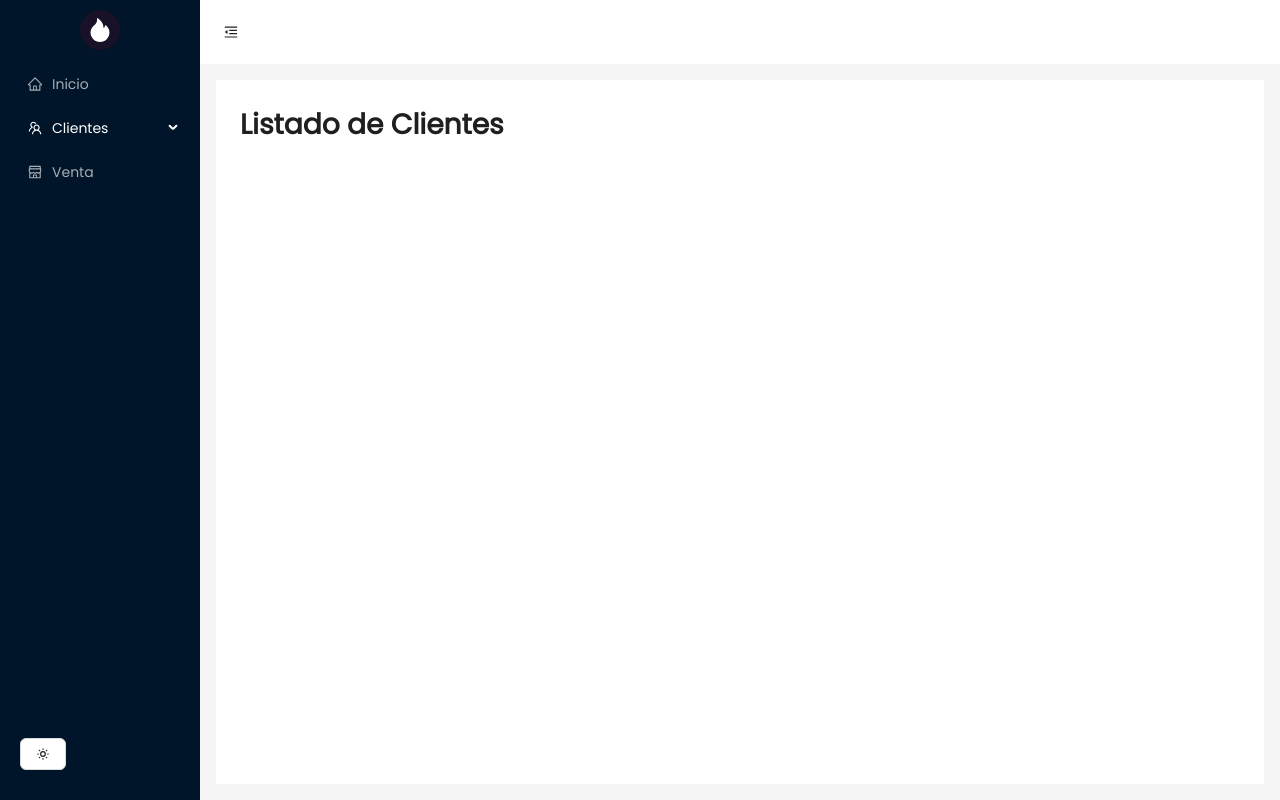
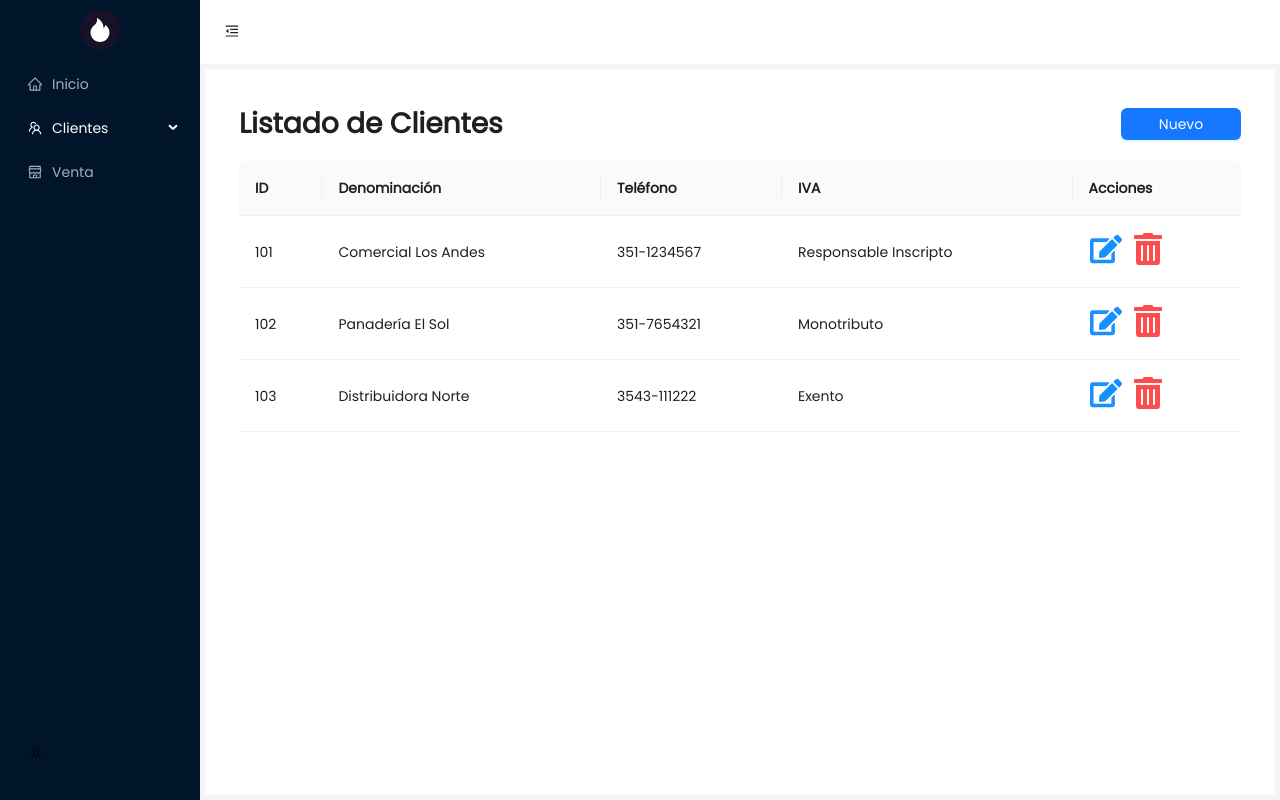
Before and after one commit to FacundoGSanchez/anotalo-ui, a React (Vite) app: page /clients in a window 1280 px wide. Built offline with nearby package versions, Linux system fonts and the light colour scheme.

Commit message:
Front-Clientes

```diff
--- a/src/components/MenuList.jsx
+++ b/src/components/MenuList.jsx
@@ -1,9 +1,19 @@
 import { Menu } from "antd";
-import { useLocation } from "react-router-dom";
+import { useLocation, useNavigate } from "react-router-dom";
 import menuItems from "../data/MenuItems.jsx";
 
-const MenuList = ({ darkTheme }) => {
+const MenuList = ({ darkTheme, isMobile, setCollapsed }) => {
   const location = useLocation();
+  const navigate = useNavigate();
+
+  const handleClick = ({ key }) => {
+    navigate(key);
+
+    // 👉 Si es mobile, colapsar (ocultar completamente)
+    if (isMobile) {
+      setCollapsed(true);
+    }
+  };
 
   return (
     <Menu
@@ -11,6 +21,7 @@ const MenuList = ({ darkTheme }) => {
       mode="inline"
       theme={darkTheme ? "dark" : "light"}
       selectedKeys={[location.pathname]}
+      onClick={handleClick}
     />
   );
 };
--- a/src/components/ThogleThemeButtons.jsx
+++ b/src/components/ThogleThemeButtons.jsx
@@ -4,10 +4,13 @@ import { Button } from "antd";
 const ThogleThemeButtons = ({ darkTheme, toggleTheme }) => {
   return (
     <div className="toggle-theme-btn">
-      <Button onClick={toggleTheme}>
-        {darkTheme ? <HiOutlineSun /> : <HiOutlineMoon />}
-      </Button>
+      <Button
+        onClick={toggleTheme}
+        type="text"
+        icon={darkTheme ? <HiOutlineSun /> : <HiOutlineMoon />}
+      />
     </div>
   );
 };
+
 export default ThogleThemeButtons;
--- /dev/null
+++ b/src/data/ClientData.jsx
@@ -0,0 +1,25 @@
+const intitialListClient = [
+  {
+    key: "1",
+    id: 101,
+    denominacion: "Comercial Los Andes",
+    telefono: "351-1234567",
+    iva: "Responsable Inscripto",
+  },
+  {
+    key: "2",
+    id: 102,
+    denominacion: "Panadería El Sol",
+    telefono: "351-7654321",
+    iva: "Monotributo",
+  },
+  {
+    key: "3",
+    id: 103,
+    denominacion: "Distribuidora Norte",
+    telefono: "3543-111222",
+    iva: "Exento",
+  },
+];
+
+export { intitialListClient };
--- a/src/data/MenuItems.jsx
+++ b/src/data/MenuItems.jsx
@@ -24,9 +24,9 @@ const menuItems = [
         label: <Link to="/clients">Listado</Link>,
       },
       {
-        key: "/clients/new",
+        key: "/clientsDetail",
         icon: <UserAddOutlined />,
-        label: <Link to="/clients/new">Nuevo</Link>,
+        label: <Link to="/clientsDetail">Nuevo</Link>,
       },
     ],
   },
--- a/src/index.css
+++ b/src/index.css
@@ -54,3 +54,27 @@
 .toggle {
   margin-left: 15px;
 }
+.client-list-container {
+  padding: 24px;
+}
+
+.client-list-header {
+  display: flex;
+  justify-content: space-between;
+  align-items: center;
+  margin-bottom: 16px;
+}
+
+.client-list-title {
+  margin: 0;
+}
+
+.client-list-button {
+  width: 120px;
+}
+
+.action-icon-button {
+  padding: 0;
+  height: auto;
+  width: auto;
+}
--- a/src/layout/MainLayout.jsx
+++ b/src/layout/MainLayout.jsx
@@ -10,7 +10,9 @@ const { Header, Sider, Content } = Layout;
 
 const MainLayout = () => {
   const [darkTheme, setDarkTheme] = useState(true);
-  const [collapsed, setCollapsed] = useState(false);
+  const [isMobile, setIsMobile] = useState(false);
+  const [mobileCollapsed, setMobileCollapsed] = useState(false);
+  const [desktopCollapsed, setDesktopCollapsed] = useState(false);
 
   const toggleTheme = () => setDarkTheme(!darkTheme);
 
@@ -18,30 +20,63 @@ const MainLayout = () => {
     token: { colorBgContainer },
   } = theme.useToken();
 
+  const handleToggle = () => {
+    if (isMobile) {
+      setMobileCollapsed((prev) => !prev);
+    } else {
+      setDesktopCollapsed((prev) => !prev);
+    }
+  };
+
   return (
     <Layout style={{ minHeight: "100vh" }}>
       <Sider
         collapsible
-        collapsed={collapsed}
+        collapsed={isMobile ? mobileCollapsed : desktopCollapsed}
+        collapsedWidth={isMobile ? 0 : 80}
+        breakpoint="md"
         trigger={null}
         className="sidebar"
         theme={darkTheme ? "dark" : "light"}
+        onBreakpoint={(broken) => {
+          setIsMobile(broken);
+          setMobileCollapsed(broken); // ocultar automáticamente en mobile
+        }}
       >
         <Logo />
-        <MenuList darkTheme={darkTheme} />
+        <MenuList
+          darkTheme={darkTheme}
+          isMobile={isMobile}
+          setCollapsed={setMobileCollapsed}
+        />
         <ThogleThemeButtons darkTheme={darkTheme} toggleTheme={toggleTheme} />
       </Sider>
+
       <Layout>
-        <Header style={{ padding: 0, background: colorBgContainer }}>
+        <Header
+          style={{
+            padding: "0 16px",
+            background: colorBgContainer,
+            display: "flex",
+            alignItems: "center",
+            justifyContent: "space-between",
+          }}
+        >
           <Button
-            className="toggle"
-            onClick={() => setCollapsed(!collapsed)}
+            onClick={handleToggle}
             type="text"
-            icon={collapsed ? <MenuUnfoldOutlined /> : <MenuFoldOutlined />}
+            icon={
+              (isMobile ? mobileCollapsed : desktopCollapsed) ? (
+                <MenuUnfoldOutlined />
+              ) : (
+                <MenuFoldOutlined />
+              )
+            }
           />
         </Header>
+
         <Content
-          style={{ margin: "16px", padding: 24, background: colorBgContainer }}
+          style={{ margin: "5px", padding: 10, background: colorBgContainer }}
         >
           <Outlet />
         </Content>
--- a/src/pages/ClientAdd.jsx
+++ /dev/null
@@ -1,5 +0,0 @@
-const ClientAdd = () => {
-  return <h1>Nuevo Cliente</h1>;
-};
-
-export default ClientAdd;
--- /dev/null
+++ b/src/pages/ClientDetail.jsx
@@ -0,0 +1,92 @@
+import React, { useEffect, useState } from "react";
+import { useParams, useNavigate } from "react-router-dom";
+import { Form, Input, Button, message } from "antd";
+
+const ClientDetail = () => {
+  const { id } = useParams();
+  const navigate = useNavigate();
+  const isEdit = Boolean(id);
+
+  const [form] = Form.useForm();
+  const [loading, setLoading] = useState(false);
+
+  useEffect(() => {
+    if (isEdit) {
+      const clienteExistente = {
+        denominacion: "Ejemplo SRL",
+        telefono: "3511234567",
+        iva: "Monotributo",
+      };
+      form.setFieldsValue(clienteExistente);
+    }
+  }, [id, form, isEdit]);
+
+  const onFinish = (values) => {
+    setLoading(true);
+    setTimeout(() => {
+      setLoading(false);
+      if (isEdit) {
+        message.success("Cliente actualizado correctamente");
+      } else {
+        message.success("Cliente registrado correctamente");
+      }
+      navigate("/clients");
+    }, 1000);
+  };
+
+  return (
+    <div className="client-detail-container">
+      <div className="client-detail-header">
+        <h1 className="client-detail-title">
+          {isEdit ? "Modificar Cliente" : "Nuevo Cliente"}
+        </h1>
+      </div>
+
+      <Form
+        form={form}
+        layout="vertical"
+        onFinish={onFinish}
+        initialValues={{ iva: "Responsable Inscripto" }}
+        className="client-detail-form"
+      >
+        <Form.Item
+          label="Denominación"
+          name="denominacion"
+          rules={[{ required: true, message: "Ingrese la denominación" }]}
+        >
+          <Input />
+        </Form.Item>
+
+        <Form.Item
+          label="Teléfono"
+          name="telefono"
+          rules={[{ required: true, message: "Ingrese el teléfono" }]}
+        >
+          <Input />
+        </Form.Item>
+
+        <Form.Item
+          label="Condición frente al IVA"
+          name="iva"
+          rules={[{ required: true, message: "Ingrese el tipo de IVA" }]}
+        >
+          <Input />
+        </Form.Item>
+
+        <Form.Item>
+          <Button type="primary" htmlType="submit" loading={loading}>
+            {isEdit ? "Guardar Cambios" : "Registrar Cliente"}
+          </Button>
+          <Button
+            className="client-detail-back-button"
+            onClick={() => navigate("/clients")}
+          >
+            Atrás
+          </Button>
+        </Form.Item>
+      </Form>
+    </div>
+  );
+};
+
+export default ClientDetail;
--- a/src/pages/ClientList.jsx
+++ b/src/pages/ClientList.jsx
@@ -1,5 +1,110 @@
+import { useState } from "react";
+import { Table, Button, Space, Modal, Input } from "antd";
+import { useNavigate } from "react-router-dom";
+import { FaEdit, FaTrashAlt } from "react-icons/fa";
+import { intitialListClient } from "../data/ClientData";
+
 const ClientList = () => {
-  return <h1>Listado de Clientes</h1>;
+  const navigate = useNavigate();
+  const [dataSource, setDataSource] = useState(intitialListClient);
+
+  const showDeleteConfirm = (record) => {
+    let inputValue = "";
+
+    const modal = Modal.confirm({
+      title: `¿Estás seguro que querés borrar "${record.denominacion}"?`,
+      content: (
+        <div>
+          <p>Esta acción no se puede deshacer.</p>
+          <p>
+            Escribí <strong>CONFIRMAR</strong> para continuar:
+          </p>
+          <Input
+            onChange={(e) => {
+              inputValue = e.target.value;
+              modal.update({
+                okButtonProps: {
+                  disabled: inputValue !== "CONFIRMAR",
+                },
+              });
+            }}
+            placeholder="Escribí CONFIRMAR"
+          />
+        </div>
+      ),
+      okText: "Borrar",
+      okType: "danger",
+      cancelText: "Cancelar",
+      onOk() {
+        navigate(`/clientsDetail/${record.id}`);
+      },
+      okButtonProps: {
+        disabled: true,
+      },
+    });
+  };
+
+  const columns = [
+    {
+      title: "ID",
+      dataIndex: "id",
+      key: "id",
+    },
+    {
+      title: "Denominación",
+      dataIndex: "denominacion",
+      key: "denominacion",
+    },
+    {
+      title: "Teléfono",
+      dataIndex: "telefono",
+      key: "telefono",
+    },
+    {
+      title: "IVA",
+      dataIndex: "iva",
+      key: "iva",
+    },
+    {
+      title: "Acciones",
+      key: "acciones",
+      render: (_, record) => (
+        <Space>
+          <Button
+            type="text"
+            onClick={() => navigate(`/clientsDetail/${record.id}`)}
+            className="action-icon-button"
+          >
+            <FaEdit size={32} color="#1890ff" />
+          </Button>
+          <Button
+            type="text"
+            danger
+            onClick={() => showDeleteConfirm(record)}
+            className="action-icon-button"
+          >
+            <FaTrashAlt size={32} color="#ff4d4f" />
+          </Button>
+        </Space>
+      ),
+    },
+  ];
+
+  return (
+    <div className="client-list-container">
+      <div className="client-list-header">
+        <h1 className="client-list-title">Listado de Clientes</h1>
+        <Button
+          type="primary"
+          className="client-list-button"
+          onClick={() => navigate("/clientsDetail")}
+        >
+          Nuevo
+        </Button>
+      </div>
+      <Table dataSource={dataSource} columns={columns} pagination={false} />
+    </div>
+  );
 };
 
 export default ClientList;
--- a/src/router/AppRouter.jsx
+++ b/src/router/AppRouter.jsx
@@ -3,7 +3,7 @@ import MainLayout from "../layout/MainLayout";
 
 import Home from "../pages/Home";
 import ClientList from "../pages/ClientList";
-import ClientAdd from "../pages/ClientAdd";
+import ClientDetail from "../pages/ClientDetail";
 import POS from "../pages/POS";
 
 const AppRouter = () => {
@@ -12,7 +12,8 @@ const AppRouter = () => {
       <Route element={<MainLayout />}>
         <Route path="/" element={<Home />} />
         <Route path="/clients" element={<ClientList />} />
-        <Route path="/clients/new" element={<ClientAdd />} />
+        <Route path="/clientsDetail" element={<ClientDetail />} />
+        <Route path="/clientsDetail/:id" element={<ClientDetail />} />
         <Route path="/pos" element={<POS />} />
       </Route>
     </Routes>
```
